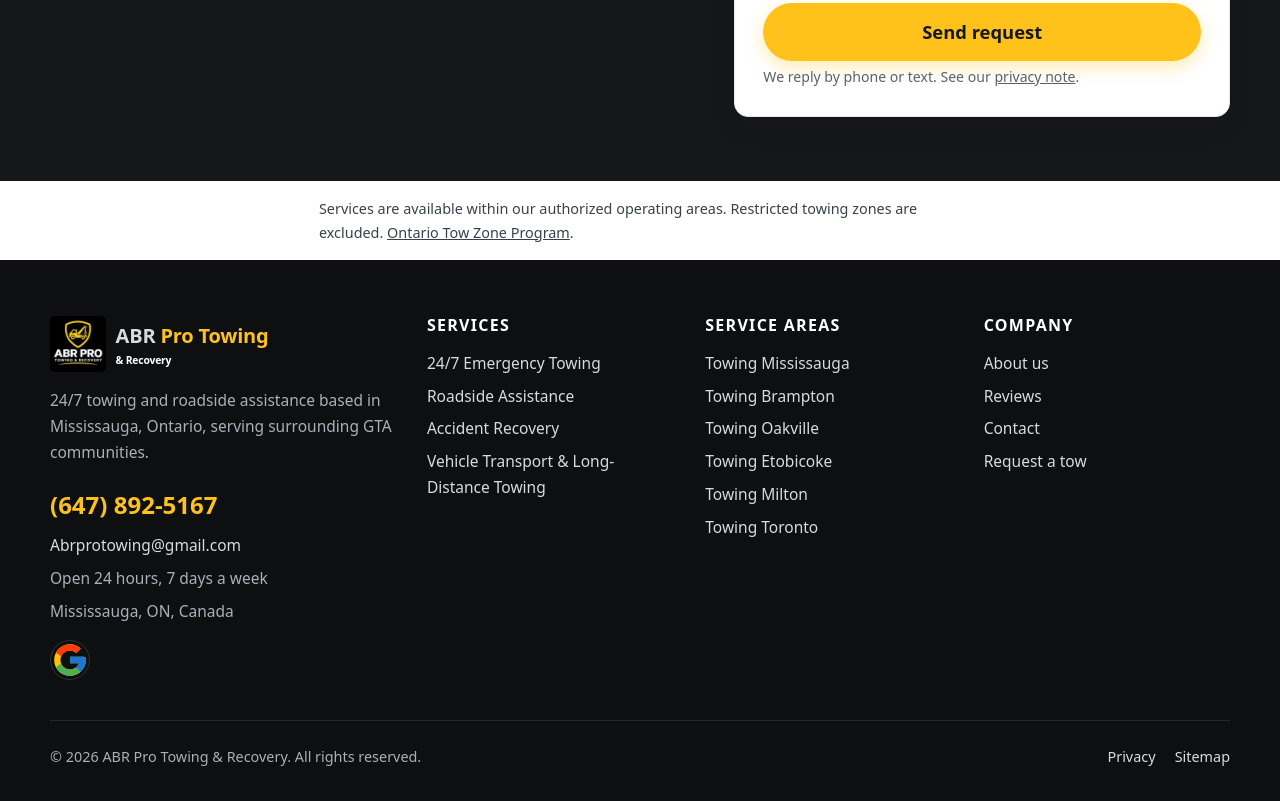
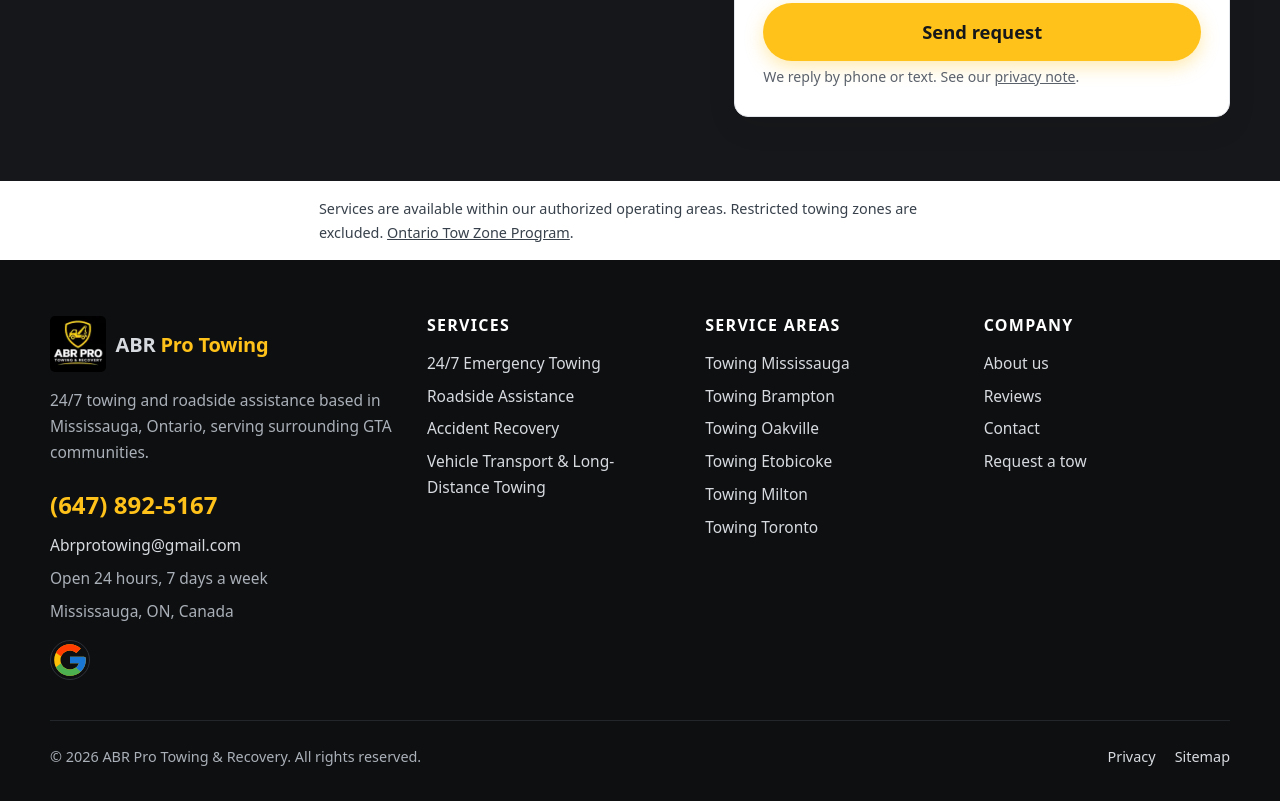
Before and after one commit to khalilelrifai/khalilelrifai.github.io, a plain HTML site: page index.html in a window 1280 px wide. Shown: the part 4865-5666 px from the top of the page. Drawn offline with Linux system fonts and the light colour scheme.

Commit message:
Update footer brand link structure
Removed the small tag from the footer brand link.

```diff
--- a/index.html
+++ b/index.html
@@ -370,7 +370,7 @@
   <div class="wrap">
     <div class="footer-grid">
       <div>
-        <a class="brand" href="/"><img class="brand-logo" src="/img/abr-pro-logo.webp" width="56" height="56" alt=""><span>ABR <b>Pro Towing</b><small>&amp; Recovery</small></span></a>
+        <a class="brand" href="/"><img class="brand-logo" src="/img/abr-pro-logo.webp" width="56" height="56" alt=""><span>ABR <b>Pro Towing</b></span></a>
         <p style="margin-top:1rem">24/7 towing and roadside assistance based in Mississauga, Ontario, serving surrounding GTA communities.</p>
         <a class="footer-phone" href="tel:+16478925167">(647) 892-5167</a>
         <ul>
```
